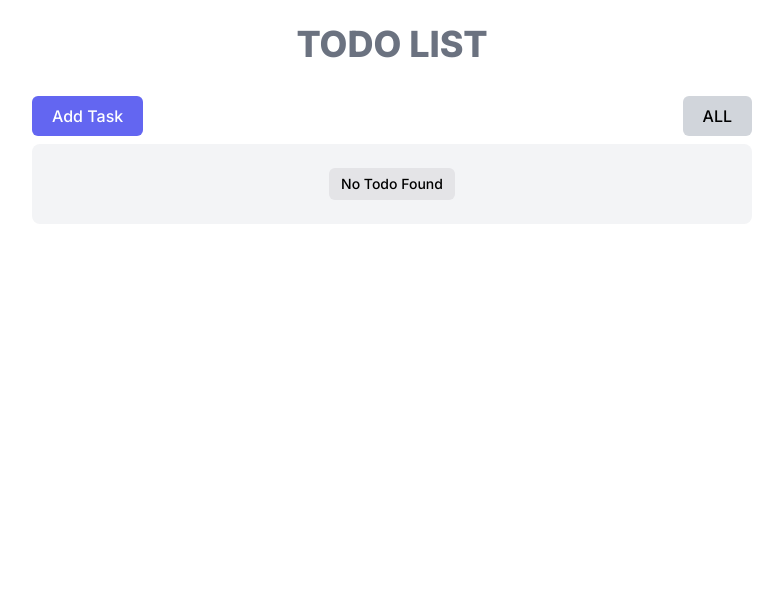
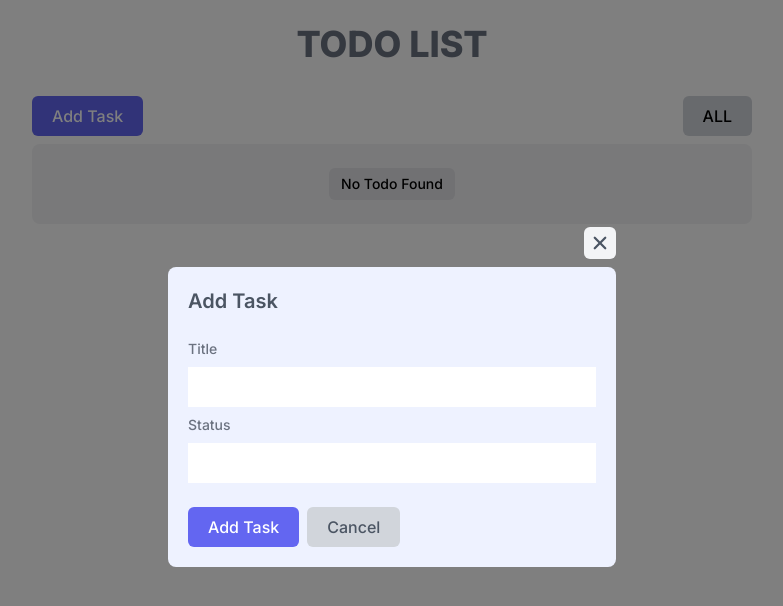
Before and after one commit to Jp2018317/todolist-app, a Next.js app: page / in a window 1280 px wide. Both pictures are taken after a click on the button "Add Task". Shown: the top 606 px of the page, without its empty margins (248-1031 px from the left). Built offline with nearby package versions, Linux system fonts and the light colour scheme.

Commit message:
feat: add task modal

```diff
--- /dev/null
+++ b/app/components/AddTask.tsx
@@ -0,0 +1,59 @@
+'use client';
+
+//react
+import { useState } from "react";
+
+//react icons
+import { IoClose } from "react-icons/io5";
+
+export default function Task() {
+  const [addTask, setAddTask] = useState(false);
+
+  async function newTask(){
+    console.log("añadir task");
+    setAddTask(false);
+  }
+
+  return (
+    <>
+        <div className="w-full flex justify-between">
+            <button onClick={()=> setAddTask(true)} className="bg-indigo-500 hover:bg-indigo-600 active:bg-indigo-400 transition-colors duration-100 text-white px-5 py-2 rounded-md font-medium">
+                Add Task
+            </button>
+            <button className="bg-gray-300 px-5 py-2 rounded-md font-medium">
+                ALL
+            </button>
+        </div>
+        {
+            addTask ?
+                <>
+                    <div onClick={() => setAddTask(false)} className="absolute z-30 top-0 left-0 flex justify-center items-center w-full h-[100dvh] bg-black/50" />
+
+                    <div className="absolute top-1/3 left-1/2 -translate-x-1/2 z-50 w-full max-w-md bg-indigo-50 rounded-lg p-5 space-y-6">
+                        <h2 className="text-xl font-semibold text-gray-600">Add Task</h2>
+                        <div className="flex flex-col gap-2">
+                            <span className="text-sm text-gray-500 font-medium">Title</span>
+                            <input type="text" className="h-10"/>
+                            <span className="text-sm text-gray-500 font-medium">Status</span>
+                            <input type="text" className="h-10"/>
+                        </div>
+                        <div className="w-full flex gap-2">
+                            <button onClick={() => newTask()} className="bg-indigo-500 hover:bg-indigo-600 active:bg-indigo-400 transition-colors duration-100 text-white px-5 py-2 rounded-md font-medium">
+                                Add Task
+                            </button>
+                            <button onClick={() => setAddTask(false)} className="bg-gray-300 hover:bg-gray-400 active:bg-gray-200 transition-colors duration-100 text-gray-600 px-5 py-2 rounded-md font-medium">
+                                Cancel
+                            </button>
+                        </div>
+                        <div className="absolute -top-16 right-0 h-8 w-full flex justify-end">
+                            <button onClick={() => setAddTask(false)} className="w-8 h-full bg-gray-100 p-0 flex justify-center items-center rounded-md">
+                                <IoClose className="w-6 h-6 text-gray-600" />
+                            </button>
+                        </div>
+                    </div>
+                </>
+             : null
+        }
+    </>
+  );
+}
--- a/app/layout.tsx
+++ b/app/layout.tsx
@@ -18,7 +18,7 @@ export default function RootLayout({
     <html lang="en">
       <body className={inter.className}>
         <main className="flex justify-center w-full h-full">
-          <div className="w-full h-full max-w-3xl p-6 space-y-2">
+          <div className="w-full h-full max-w-3xl p-6">
             <h1 className="w-full text-center font-extrabold text-4xl text-gray-500 mb-8">
               TODO LIST
             </h1>
--- a/app/page.tsx
+++ b/app/page.tsx
@@ -1,15 +1,10 @@
+import AddTask from "./components/AddTask";
+
 export default async function Home() {
   return (
     <>
-      <div className="w-full flex justify-between">
-        <button className="bg-indigo-500 text-white px-5 py-2 rounded-md font-medium">
-          Add Task
-        </button>
-        <button className="bg-gray-300 px-5 py-2 rounded-md font-medium">
-          ALL
-        </button>
-      </div>
-      <div className="w-full h-full flex justify-center items-center bg-gray-100 rounded-lg min-h-20">
+      <AddTask />
+      <div className="w-full h-full flex justify-center items-center bg-gray-100 rounded-lg min-h-20 mt-2">
         <div className="bg-zinc-200 px-3 py-1.5 rounded-md text-sm font-medium">
           No Todo Found
         </div>
```
